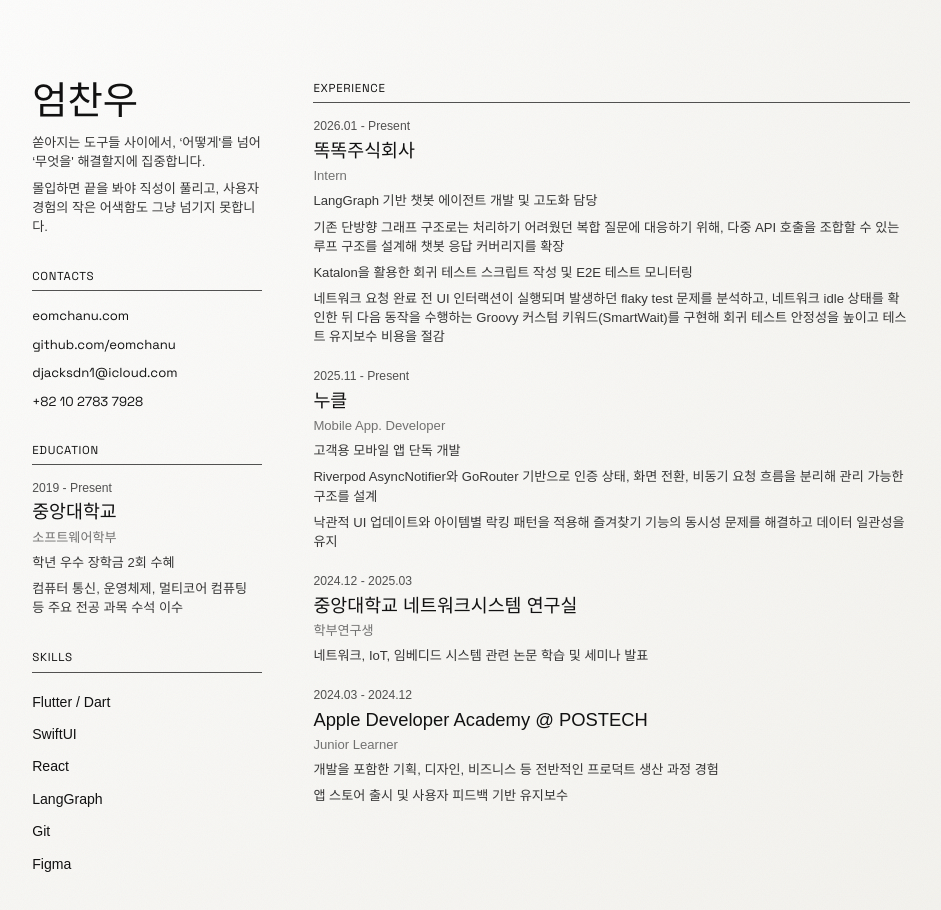
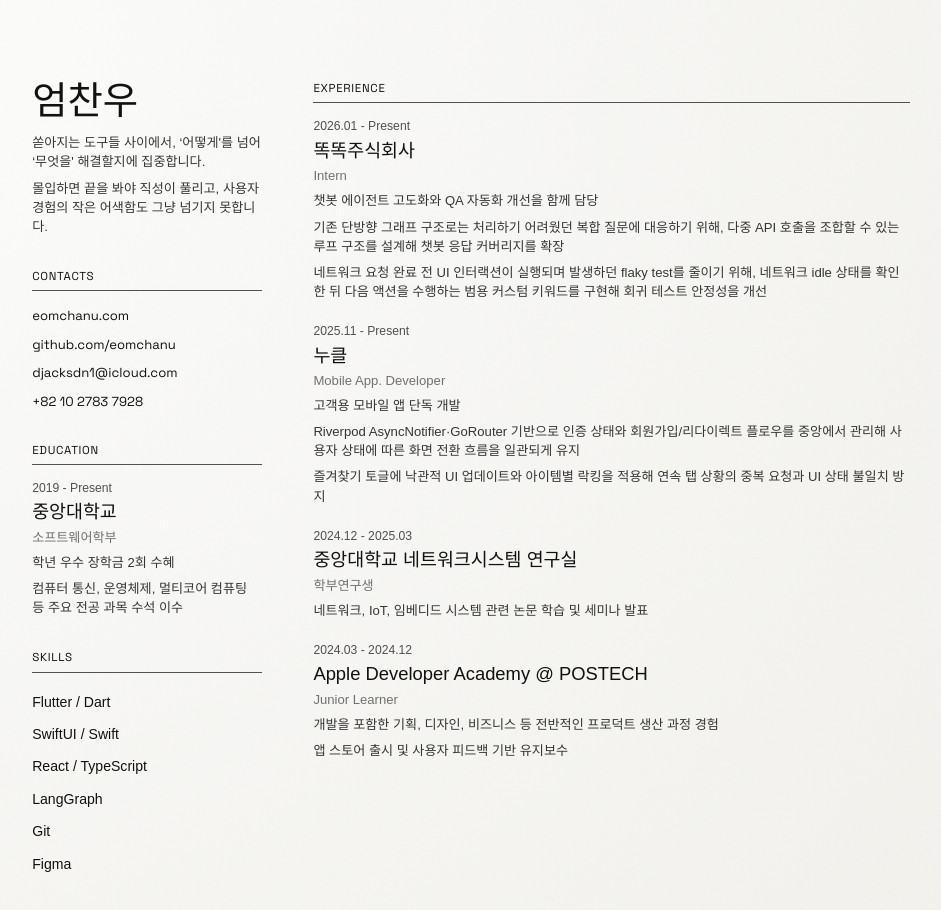
Before and after one commit to eomchanu/eomchanu-cv, a Next.js app: page / in a window 1280 px wide. Shown: the top 910 px of the page, without its empty margins (169-1110 px from the left). Built offline with nearby package versions, Linux system fonts and the light colour scheme; a web font is replaced by a local one.

Commit message:
content: 최종 CV 문구 정리
- 똑똑주식회사와 누클 경험 문구를 문제 해결 중심으로 정리
- 스킬 표기를 현재 제출용 내용 기준으로 정리

```diff
--- a/app/page.tsx
+++ b/app/page.tsx
@@ -33,10 +33,9 @@ const experiences: ExperienceItem[] = [
     company: "똑똑주식회사",
     role: "Intern",
     paragraphs: [
-      "LangGraph 기반 챗봇 에이전트 개발 및 고도화 담당",
+      "챗봇 에이전트 고도화와 QA 자동화 개선을 함께 담당",
       "기존 단방향 그래프 구조로는 처리하기 어려웠던 복합 질문에 대응하기 위해, 다중 API 호출을 조합할 수 있는 루프 구조를 설계해 챗봇 응답 커버리지를 확장",
-      "Katalon을 활용한 회귀 테스트 스크립트 작성 및 E2E 테스트 모니터링",
-      "네트워크 요청 완료 전 UI 인터랙션이 실행되며 발생하던 flaky test 문제를 분석하고, 네트워크 idle 상태를 확인한 뒤 다음 동작을 수행하는 Groovy 커스텀 키워드(SmartWait)를 구현해 회귀 테스트 안정성을 높이고 테스트 유지보수 비용을 절감"
+      "네트워크 요청 완료 전 UI 인터랙션이 실행되며 발생하던 flaky test를 줄이기 위해, 네트워크 idle 상태를 확인한 뒤 다음 액션을 수행하는 범용 커스텀 키워드를 구현해 회귀 테스트 안정성을 개선"
     ]
   },
   {
@@ -46,8 +45,8 @@ const experiences: ExperienceItem[] = [
     role: "Mobile App. Developer",
     paragraphs: [
       "고객용 모바일 앱 단독 개발",
-      "Riverpod AsyncNotifier와 GoRouter 기반으로 인증 상태, 화면 전환, 비동기 요청 흐름을 분리해 관리 가능한 구조를 설계",
-      "낙관적 UI 업데이트와 아이템별 락킹 패턴을 적용해 즐겨찾기 기능의 동시성 문제를 해결하고 데이터 일관성을 유지"
+      "Riverpod AsyncNotifier·GoRouter 기반으로 인증 상태와 회원가입/리다이렉트 플로우를 중앙에서 관리해 사용자 상태에 따른 화면 전환 흐름을 일관되게 유지",
+      "즐겨찾기 토글에 낙관적 UI 업데이트와 아이템별 락킹을 적용해 연속 탭 상황의 중복 요청과 UI 상태 불일치 방지"
     ]
   },
   {
@@ -81,7 +80,7 @@ const education: EducationItem[] = [
   }
 ];
 
-const skills = ["Flutter / Dart", "SwiftUI", "React", "LangGraph", "Git", "Figma"];
+const skills = ["Flutter / Dart", "SwiftUI / Swift", "React / TypeScript", "LangGraph", "Git", "Figma"];
 
 function SectionHeader({ title }: { title: string }) {
   return (
```
